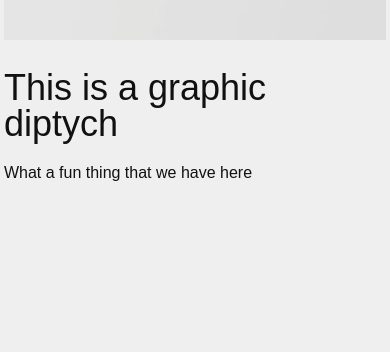
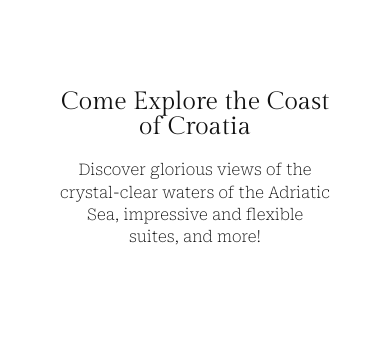
Before and after one commit to JoshBenjaminG/Theme-Challenge, a PHP site: page / in a window 390 px wide. Shown: the part 390-742 px from the top of the page. Run offline with PHP 8.4, Linux system fonts and the light colour scheme.

Commit message:
Add Content and structure

```diff
--- a/layout-theme-challenge/data/articles.php
+++ b/layout-theme-challenge/data/articles.php
@@ -4,31 +4,31 @@ $articles = [
 	[
 		"heading" => "Article or product",
 		"description" => "Here's a little info to help you understand if this is a thing you want to know about.",
-		"thumbnail" => "landscape.jpg",
+		"thumbnail" => "https://i.imgur.com/b9gUeUb.jpg",
 	],
 	[
 		"heading" => "Destination or option",
 		"description" => "Here's a little info to help you understand if this is a thing you want to know about.",
-		"thumbnail" => "landscape.jpg",
+		"thumbnail" => "https://i.imgur.com/2YMSdAd.jpg",
 	],
 	[
 		"heading" => "Story or something",
 		"description" => "Here's a little info to help you understand if this is a thing you want to know about.",
-		"thumbnail" => "landscape.jpg",
+		"thumbnail" => "https://i.imgur.com/LdsTsgt.jpg",
 	],
 	[
 		"heading" => "Banana tandori",
 		"description" => "Here's a little info to help you understand if this is a thing you want to know about.",
-		"thumbnail" => "landscape.jpg",
+		"thumbnail" => "https://i.imgur.com/b9gUeUb.jpg",
 	],
 	[
 		"heading" => "Bar B Q",
 		"description" => "Here's a little info to help you understand if this is a thing you want to know about.",
-		"thumbnail" => "landscape.jpg",
+		"thumbnail" => "https://i.imgur.com/2YMSdAd.jpg",
 	],
 	[
 		"heading" => "Marsala",
 		"description" => "Here's a little info to help you understand if this is a thing you want to know about.",
-		"thumbnail" => "landscape.jpg",
+		"thumbnail" => "https://i.imgur.com/LdsTsgt.jpg",
 	],
 ];
--- a/layout-theme-challenge/index.php
+++ b/layout-theme-challenge/index.php
@@ -11,6 +11,9 @@
 		<meta property='og:image' content='A CSS methodology so great, it needed a name.'>
 
 		<link rel='stylesheet' href='styles/site.css'>
+		<link rel="preconnect" href="https://fonts.googleapis.com">
+		<link rel="preconnect" href="https://fonts.gstatic.com" crossorigin>
+		<link href="https://fonts.googleapis.com/css2?family=Gilda+Display&family=Roboto+Serif:opsz,wght@8..144,100&display=swap" rel="stylesheet">
 	</head>
 
 
@@ -26,11 +29,10 @@
 		<main>
 
 			<section class='welcome' id='welcome'>
-			<inner-column>
+
 
 				<?php include('modules/graphic-diptych/template.php'); ?>
 
-			</inner-column>
 			</section>
 
 
--- a/layout-theme-challenge/modules/article-card/template.php
+++ b/layout-theme-challenge/modules/article-card/template.php
@@ -7,7 +7,7 @@
 
 <article class='article-card'>
 	<picture>
-		<img src='images/<?=$thumbnail?>' alt='$todo'>
+		<img src='<?=$thumbnail?>' alt='$todo'>
 	</picture>
 
 	<text-content>
--- a/layout-theme-challenge/modules/articles-intro/style.css
+++ b/layout-theme-challenge/modules/articles-intro/style.css
@@ -3,6 +3,7 @@ articles-intro {
 	display: block;
 	/*border: 4px solid purple;*/
 	padding: 10vh 0;
+
 }
 
 articles-intro header {
--- a/layout-theme-challenge/modules/articles-intro/template.php
+++ b/layout-theme-challenge/modules/articles-intro/template.php
@@ -3,9 +3,9 @@
 
 <articles-intro>
 	<header>
-		<h2 class='attention-voice'>Heading for this section here</h2>
+		<h2 class='attention-voice'>A Collection of Unforgettable Experiences</h2>
 
-		<p>A short introduction explaining why these articles are here to help you understand if you want to read them.</p>
+		<p>Something for everyone in a resort beyond your dreams. Plush interior design, perfect panoramas of the sea, and pure vistas of forest and rivers.</p>
 	</header>
 
 	<article-grid>
--- a/layout-theme-challenge/modules/call-to-action/template.php
+++ b/layout-theme-challenge/modules/call-to-action/template.php
@@ -1,6 +1,6 @@
 
 <call-to-action>
-	<h2 class='heading attention-voice'>Hello! This area is to give people a moment to decide...</h2>
+	<h2 class='heading attention-voice'>Your Journey Starts Here</h2>
 
 	<p class='story'>If they want to take some type of action. Maybe it's to tell them about something they can do.</p>
 
--- a/layout-theme-challenge/modules/graphic-diptych/style.css
+++ b/layout-theme-challenge/modules/graphic-diptych/style.css
@@ -1,19 +1,36 @@
+
+
+.welcome inner-column {
+	width: 100%;
+}
 
 graphic-diptych {
 	display: block;
 	display: flex;
 	flex-direction: column;
 	gap: 30px;
-	padding: 10vh 0;
+	margin-bottom: 50px;
+}
+
+graphic-diptych picture {
+	width: 100%;
 }
 
 graphic-diptych p {
 	margin-top: 20px;
 }
 
+graphic-diptych text-content {
+	display: flex;
+	flex-direction: column;
+	text-align: center;
+	padding: 60px;
+}
+
+
 @media (min-width:  700px) {
 	graphic-diptych {
-		flex-direction: row;
+		flex-direction: column;
 		align-items: center;
 	}
 
--- a/layout-theme-challenge/modules/graphic-diptych/template.php
+++ b/layout-theme-challenge/modules/graphic-diptych/template.php
@@ -2,13 +2,13 @@
 <graphic-diptych>
 
 	<picture>
-		<img src='https://peprojects.dev/images/landscape.jpg' alt='$todo'>
+		<img src='https://i.imgur.com/gmhNhBr.jpg' alt='$todo'>
 	</picture>
 
 	<text-content>
-		<h1 class='loud-voice'>This is a graphic diptych</h1>
+	<h1 class='loud-voice'>Come Explore the Coast of Croatia</h1>
 
-		<p>What a fun thing that we have here</p>
+	<p>Discover glorious views of the crystal-clear waters of the Adriatic Sea, impressive and flexible suites, and more!</p>
 	</text-content>
 
 </graphic-diptych>
--- a/layout-theme-challenge/modules/mast-head/style.css
+++ b/layout-theme-challenge/modules/mast-head/style.css
@@ -1,3 +1,7 @@
+header {
+	background-color: white;
+	padding: 10px;
+}
 
 mast-head {
 	display: block;
--- a/layout-theme-challenge/modules/mast-head/template.php
+++ b/layout-theme-challenge/modules/mast-head/template.php
@@ -3,11 +3,11 @@
 
 	<nav class='site-menu'>
 		<ul>
-			<li>
+<!-- 			<li>
 				<a class='home' href='#'>
 					<?php include('modules/logo.php'); ?>
 				</a>
-			</li>
+			</li> -->
 
 			<li>
 				<a href='#'>Some page</a>
--- a/layout-theme-challenge/styles/site.css
+++ b/layout-theme-challenge/styles/site.css
@@ -29,7 +29,7 @@
 
 /* then other contextual styles */
 body {
-	background-color: var(--paper);
+	background-color: white;
 	color: var(--ink);
 }
 
@@ -38,7 +38,7 @@ section:is(.sign-up, .get-involved) inner-column {
 }
 
 section.get-involved {
-	background-color: var(--highlight);
+	background-color:;
 }
 
 section.get-involved .button {
--- a/layout-theme-challenge/styles/typography.css
+++ b/layout-theme-challenge/styles/typography.css
@@ -1,38 +1,38 @@
 /* Should we pull in @fonts here? */
 
 .loud-voice	{
-	font-family: sans-serif;
-	font-size: clamp(36px, 5vw, 60px);
+	font-family: 'Gilda Display', serif;
+	font-size: clamp(25px, 4vw, 40px);
 }
 @media (min-width: 600px) {
 	.loud-voice {
-		font-weight: 700; /* or variable font */
+		 /* or variable font */
 	}
 }
 
 .attention-voice	{
-	font-family: sans-serif;
+	font-family: 'Roboto Serif', serif;
 	font-size: 30px;
 }
 
 .strong-voice	{
-	font-family: sans-serif;
+	font-family: 'Roboto Serif', serif;
 	font-weight: 700;
 	font-size:  1rem;
 }
 
 .calm-voice, p, li {
-	font-family: sans-serif;
+	font-family: 'Roboto Serif', serif;
 	font-size: 1rem;
 	line-height: 1.4;
 }
 
 :is(.calm-voice, p, li) em {
-	font-style: italic;
+	font-style: ;
 }
 
 :is(.calm-voice, p, li) strong {
-	font-weight: 700;
+	font-weight: ;
 }
 
 /* these would be scoped to section or to an article element */
```
Also changed, not shown: layout-theme-challenge/modules/call-to-action/style.css (+24 -0 lines), 3 other files.
